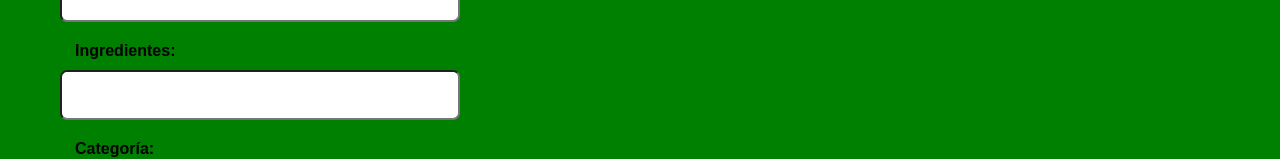
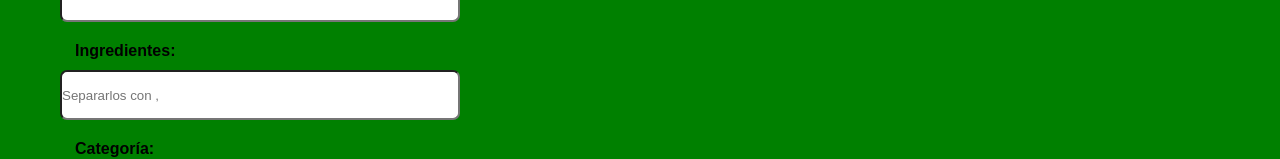
Before and after one commit to juancruzleone/Greenplate, a React (Vite) app in the folder front/: page /recetas/crear in a window 1280 px wide. Shown: the part 649-808 px from the top of the page. Built offline with nearby package versions, Linux system fonts and the light colour scheme; no server answers; sample sign-in values are in the browser's storage.

Commit message:
Se agregaron placeholders en el panel

```diff
--- a/front/src/pages/crearReceta.jsx
+++ b/front/src/pages/crearReceta.jsx
@@ -63,7 +63,7 @@ const CrearReceta = () => {
         <label>
           Ingredientes:
         </label>
-        <input type="text" name="ingredientes" value={receta.ingredientes} onChange={handleInputChange} />
+        <input type="text" name="ingredientes" value={receta.ingredientes} onChange={handleInputChange} placeholder="Separarlos con ,"/>
         <label>
           Categoría:
         </label>
--- a/front/src/pages/editarReceta.jsx
+++ b/front/src/pages/editarReceta.jsx
@@ -69,19 +69,19 @@ const EditarReceta = () => {
         </label>
         <input type="text" name="description" value={receta.description} onChange={handleInputChange} />
         <label>
-          Ingredientes
+          Ingredientes (Separarlos con , ):
         </label>
-        <input type="text" name="ingredientes" value={receta.ingredientes} onChange={handleInputChange} />
+        <input type="text" name="ingredientes" value={receta.ingredientes} onChange={handleInputChange} placeholder="Separarlos con ,"/>
         <label>
-          Categoría
+          Categoría:
         </label>
         <input type="text" name="categoria" value={receta.categoria} onChange={handleInputChange} />
         <label>
-          Imagen
+          Imagen:
         </label>
         <input type="text" name="img" value={receta.img} onChange={handleInputChange} />
         <label>
-          Enlace
+          Enlace:
         </label>
         <input type="text" name="link" value={receta.link} onChange={handleInputChange} />
         <button type="button" onClick={handleGuardarCambios}>
--- a/front/src/styles/detalle-receta.css
+++ b/front/src/styles/detalle-receta.css
@@ -114,3 +114,7 @@
     font-weight: 500;
     margin-bottom: 6px;
 }
+
+input{
+    font-family: "montserrat", sans-serif;
+}
```
